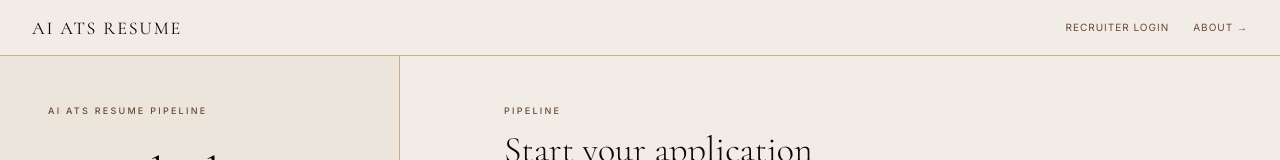
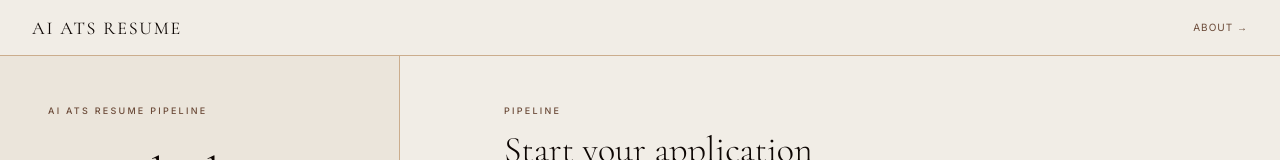
Before and after one commit to hyndhavamahesh345/AI-Resume-Project, a Next.js app in the folder frontend/: page /app in a window 1280 px wide. Shown: the top 160 px of the page. Built offline with nearby package versions, Linux system fonts and the light colour scheme.

Commit message:
chore: remove Recruiter Login header link from landing and app pages

```diff
--- a/frontend/src/app/app/page.tsx
+++ b/frontend/src/app/app/page.tsx
@@ -126,9 +126,6 @@ export default function Home() {
             AI ATS RESUME
           </Link>
           <div className="flex items-center gap-6">
-            <Link href="/recruiter" className="font-sans text-[10px] text-text-muted tracking-widest uppercase hover:text-text-primary transition-colors">
-              Recruiter Login
-            </Link>
             <Link href="/#how-it-works" className="font-sans text-[10px] text-text-muted tracking-widest uppercase hover:text-text-primary transition-colors">
               About →
             </Link>
--- a/frontend/src/app/page.tsx
+++ b/frontend/src/app/page.tsx
@@ -12,9 +12,6 @@ export default function LandingPage() {
           </span>
         </Link>
         <div className="flex gap-4 items-center">
-          <Link href="/recruiter" className="font-sans text-[10px] text-text-muted tracking-widest uppercase hover:text-text-primary transition-colors">
-            Recruiter Login
-          </Link>
           <Link
             href="/app"
             className="bg-accent-dark text-primary py-2 px-5 font-sans text-[10px] font-medium tracking-[0.12em] uppercase hover:opacity-90 transition-opacity"
```
